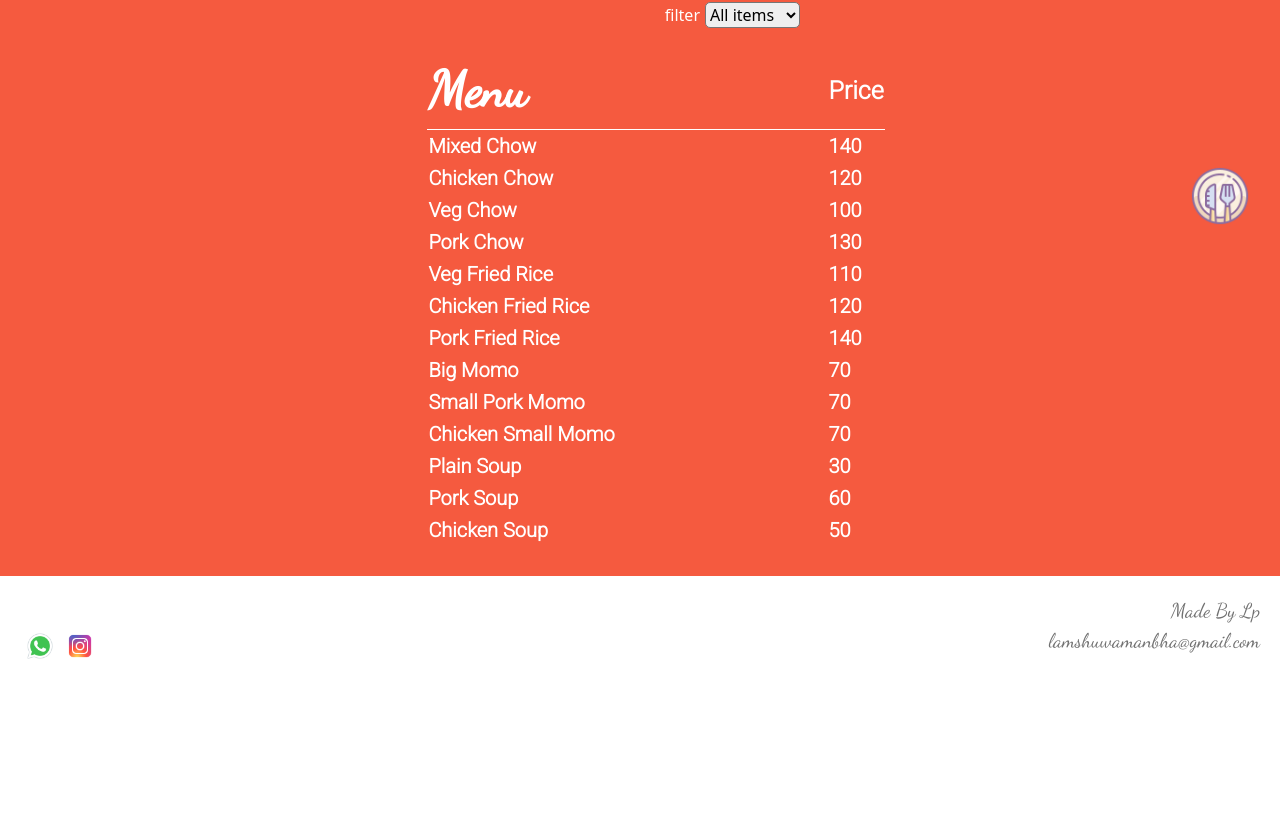
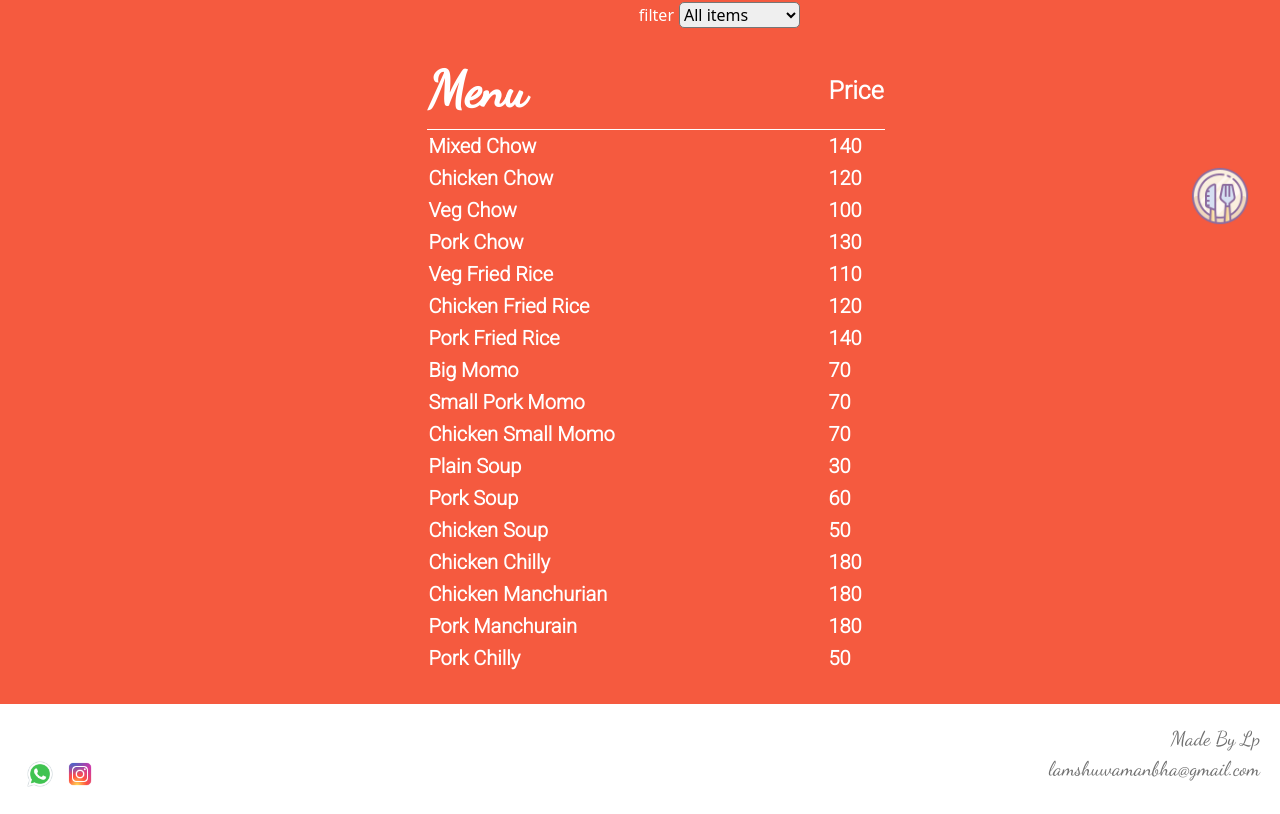
Before and after one commit to Lamshuwa/pynnsfastfood, a React (Create React App) app: page / in a window 1280 px wide. Shown: the part 440-1254 px from the top of the page. Before the commit the page ends 1126 px from the top, so only its background shows below. Built offline with nearby package versions, Linux system fonts and the light colour scheme.

Commit message:
food item type added
filtering of food items improved

```diff
--- a/src/components/home.css
+++ b/src/components/home.css
@@ -302,3 +302,6 @@ li{
     margin-top:-6px;
     font-size:20px;
   }
+  .whatsapp{
+   margin:-5px 0px 0px 3px;
+  }
--- a/src/components/home.js
+++ b/src/components/home.js
@@ -16,9 +16,8 @@ export default function Home() {
     const [filter, setFilter] = useState('AL')
     const [search, setSearch] = useState('')
 
-
     const filteredItems = itemsprice.filter((item) => {
-        return filter === 'AL' || item.name.toLowerCase().includes(filter.toLowerCase());
+        return filter === 'AL' || item.type.toLowerCase().includes(filter.toLowerCase());
     });
     console.log(food)
     // useEffect(() => {
@@ -31,6 +30,7 @@ export default function Home() {
     useEffect(() => {
         setFilter('AL')
     }, [search])
+
 
 
     const [isShaking, setIsShaking] = useState(false);
@@ -61,7 +61,7 @@ export default function Home() {
             <StartModal></StartModal>
             <ToastContainer></ToastContainer>
             <div className="logo">
-                <img src={image} alt="" onClick={vibrate}/>
+                <img src={image} alt="" onClick={vibrate} />
             </div>
             <div className="hr">
                 <div className="menu">Order Your Food Online</div>
@@ -73,12 +73,16 @@ export default function Home() {
                 </div>
                 <div className="filter">
                     <span className="filterText">filter</span>
-                    <select name="filter" id="" value={filter} onChange={e => setFilter(e.target.value)}>
+                    <select name="filter" id="" value={filter} onChange={e => {
+                        setFilter(e.target.value)
+                    }}>
                         <option value="">All items</option>
                         <option value="chow">Chow</option>
                         <option value="rice">Fried Rice</option>
                         <option value="momo">Momo</option>
                         <option value="soup">Soup</option>
+                        <option value="chicken">Chicken Item</option>
+                        <option value="pork">Pork Item</option>
                     </select>
 
                 </div>
--- a/src/components/itmesprice.js
+++ b/src/components/itmesprice.js
@@ -1,58 +1,95 @@
 export  const itemsprice=[
     {
         name:'Mixed Chow',
-        price:140
+        price:140,
+        type:'chow'
     },
     {
         name:'Chicken Chow',
-        price:120
+        price:120,
+        type:'chow'
     },
     {
         name:'Veg Chow',
-        price:100
+        price:100,
+        type:'chow'
     },
     {
         name:'Pork Chow',
-        price:130
+        price:130,
+        type:'chow'
     },
     {
         name:'Veg Fried Rice',
-        price:110
+        price:110,
+        type:'rice'
     }
     ,
     {
         name:'Chicken Fried Rice',
-        price:120
+        price:120,
+        type:'rice'
     }
     ,
     {
         name:'Pork Fried Rice',
-        price:140
+        price:140,
+        type:'rice'
     }
     ,
     {
         name:'Big Momo',
-        price:70
+        price:70,
+        type:'momo'
     },
     {
         name:'Small Pork Momo',
-        price:70
+        price:70,
+        type:'momo'
     },
     {
         name:'Chicken Small Momo',
-        price:70
+        price:70,
+        type:'momo'
     },
     {
         name:'Plain Soup',
-        price:30
+        price:30,
+        type:'soup'
     },
     {
         name:'Pork Soup',
-        price:60
+        price:60,
+        type:'soup'
     },
     {
         name:'Chicken Soup',
-        price:50
+        price:50,
+        type:'soup'
+    }
+    ,
+    {
+        name:'Chicken Chilly',
+        price:180,
+        type:'chicken'
+    }
+    ,
+    {
+        name:'Chicken Manchurian',
+        price:180,
+        type:'chicken'
+    }
+    ,
+    {
+        name:'Pork Manchurain ',
+        price:180,
+        type:'pork'
+    }
+    ,
+    {
+        name:'Pork Chilly',
+        price:50,
+        type:'pork'
     }
 
 ]
--- a/src/components/listModal.js
+++ b/src/components/listModal.js
@@ -73,6 +73,7 @@ const MyVerticallyCenteredModal = React.memo(function MyModal(props) {
         (Note that if the message is empty, you can go back to your online menu and resubmit your order)
         <Button variant="danger" onClick={props.handleShare}>
           Place Order
+          <img src={require('../image/whatsapp.png')} alt="" width="25px" className="whatsapp"/>
         </Button>
       </Modal.Footer>
     </Modal>
@@ -108,7 +109,8 @@ export default function ListModal({ food, setFood ,isShaking,vibrate}) {
   `Date: ${formattedDateTime}\n` +
   `${stringWithoutExample}\n`+
   `Total price: ${sum}\n`+
-  `Packing: ${packing}`
+  //`Packing: ${packing}`
+  `${packing ? `(Packing)` : ''}`
 )
 
  const phoneNumber = '917640884453'; //Optionally, you can specify a phone number.
```
Lines whose indentation alone changed are shown as unchanged.
